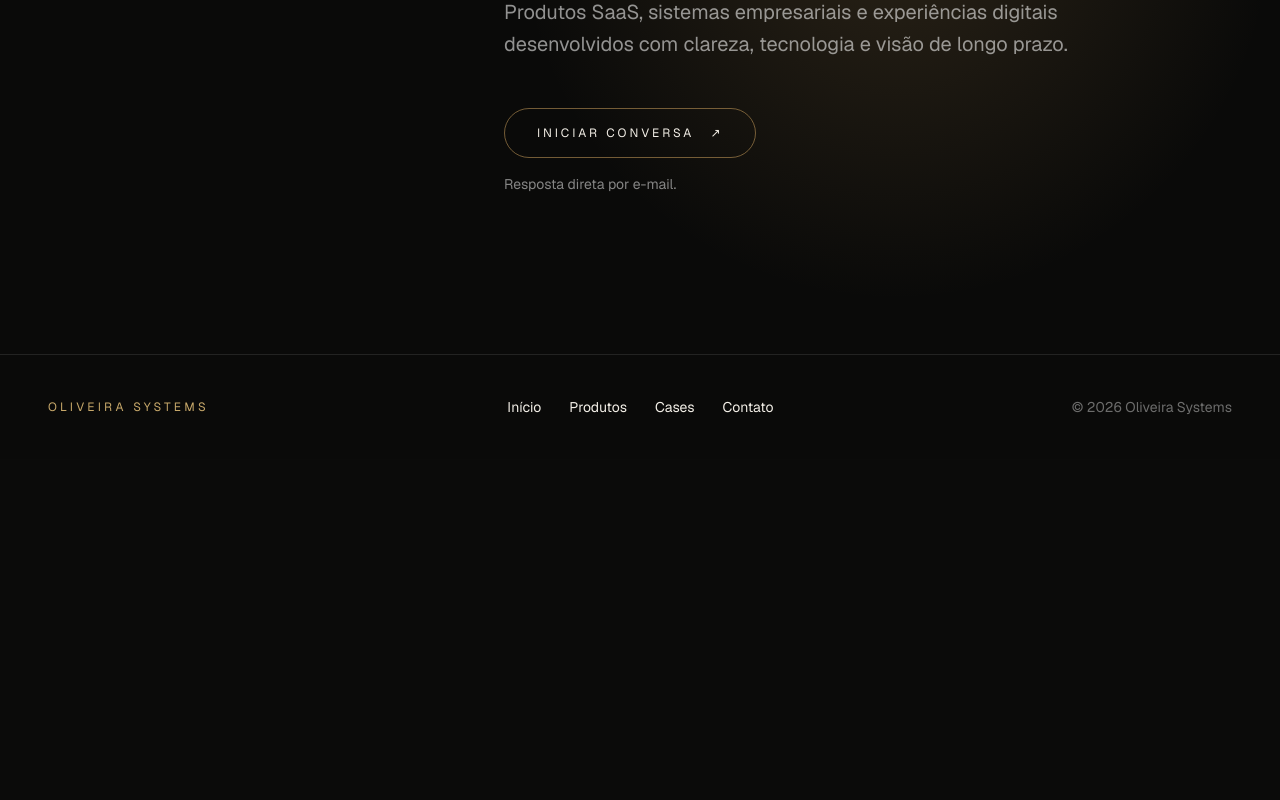
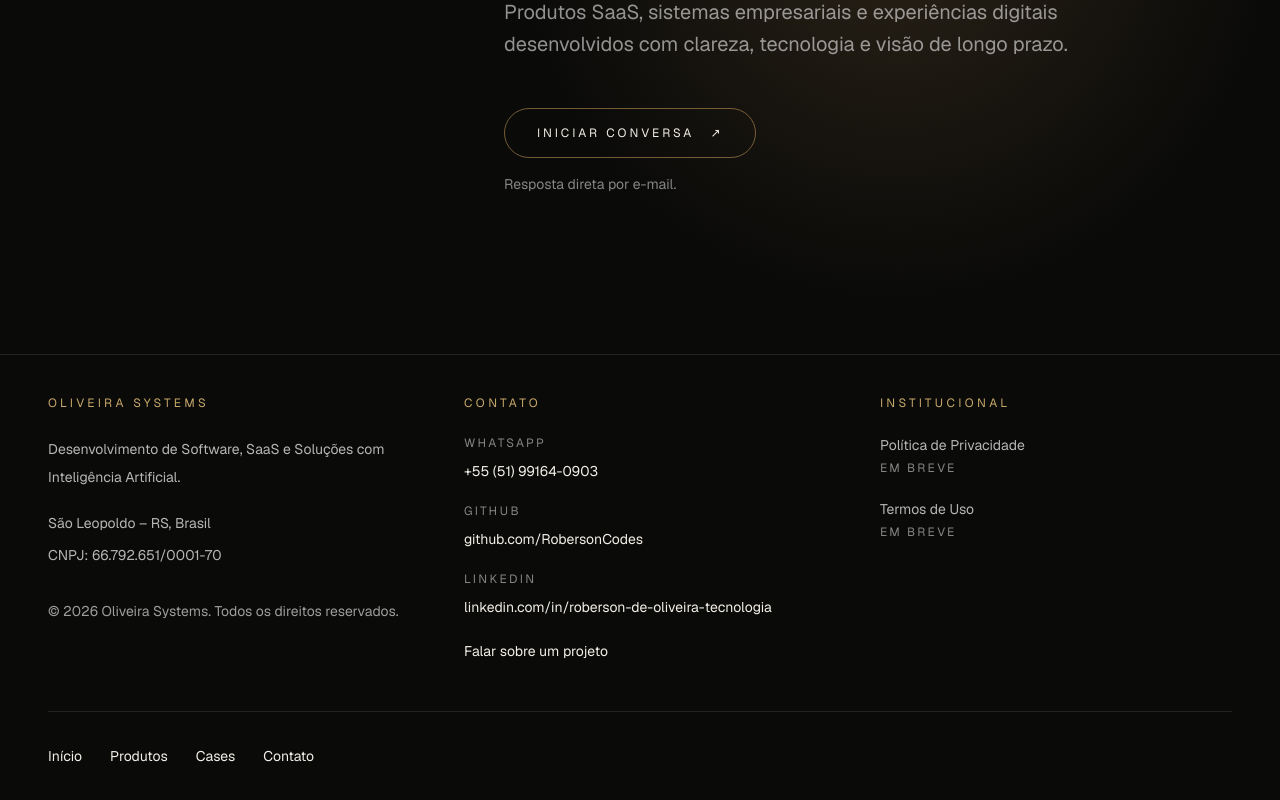
Before and after one commit to RobersonCodes/Oliveira-Systems.dev, a Next.js app: page / in a window 1280 px wide. Shown: the part 7463-8263 px from the top of the page. Before the commit the page ends 7922 px from the top, so only its background shows below. Built offline with nearby package versions, Linux system fonts and the light colour scheme.

Commit message:
feat: add institutional information to footer

```diff
--- a/components/layout/Footer.tsx
+++ b/components/layout/Footer.tsx
@@ -5,21 +5,134 @@ const footerLinks = [
   { label: "Contato", href: "#contato" },
 ];
 
+const externalLinkClass =
+  "text-sm leading-6 text-white/70 underline-offset-4 transition-colors hover:text-white hover:underline focus-visible:rounded-sm focus-visible:outline focus-visible:outline-2 focus-visible:outline-offset-4 focus-visible:outline-[#c7a86a]";
+
 export default function Footer() {
   return (
     <footer className="border-t border-white/10 bg-[#0a0a09] px-6 py-10 text-[#f3efe7] md:px-12">
-      <div className="mx-auto flex max-w-[1500px] flex-col gap-8 md:flex-row md:items-center md:justify-between">
-        <p className="text-xs uppercase tracking-[0.28em] text-[#c7a86a]">
-          Oliveira Systems
-        </p>
+      <div className="mx-auto max-w-[1500px]">
+        <div className="grid gap-12 md:grid-cols-2 lg:grid-cols-3 lg:gap-16">
+          <section aria-labelledby="footer-brand-title">
+            <h2
+              id="footer-brand-title"
+              className="text-xs uppercase tracking-[0.28em] text-[#c7a86a]"
+            >
+              Oliveira Systems
+            </h2>
+            <p className="mt-6 max-w-sm text-sm leading-7 text-white/70">
+              Desenvolvimento de Software, SaaS e Soluções com Inteligência
+              Artificial.
+            </p>
+            <address className="mt-5 space-y-2 text-sm not-italic leading-6 text-white/70">
+              <p>São Leopoldo – RS, Brasil</p>
+              <p>CNPJ: 66.792.651/0001-70</p>
+            </address>
+            <p className="mt-8 text-sm leading-6 text-white/60">
+              © 2026 Oliveira Systems. Todos os direitos reservados.
+            </p>
+          </section>
 
-        <nav aria-label="Navegação do rodapé">
+          <section aria-labelledby="footer-contact-title">
+            <h2
+              id="footer-contact-title"
+              className="text-xs uppercase tracking-[0.28em] text-[#c7a86a]"
+            >
+              Contato
+            </h2>
+            <ul className="mt-6 space-y-5">
+              <li>
+                <p className="text-xs uppercase tracking-[0.2em] text-white/50">
+                  WhatsApp
+                </p>
+                <a
+                  href="https://wa.me/5551991640903"
+                  target="_blank"
+                  rel="noopener noreferrer"
+                  aria-label="Conversar com a Oliveira Systems pelo WhatsApp"
+                  className={`mt-2 inline-block ${externalLinkClass}`}
+                >
+                  +55 (51) 99164-0903
+                </a>
+              </li>
+              <li>
+                <p className="text-xs uppercase tracking-[0.2em] text-white/50">
+                  GitHub
+                </p>
+                <a
+                  href="https://github.com/RobersonCodes"
+                  target="_blank"
+                  rel="noopener noreferrer"
+                  aria-label="Abrir o perfil da Oliveira Systems no GitHub"
+                  className={`mt-2 inline-block ${externalLinkClass}`}
+                >
+                  github.com/RobersonCodes
+                </a>
+              </li>
+              <li>
+                <p className="text-xs uppercase tracking-[0.2em] text-white/50">
+                  LinkedIn
+                </p>
+                <a
+                  href="https://www.linkedin.com/in/roberson-de-oliveira-tecnologia"
+                  target="_blank"
+                  rel="noopener noreferrer"
+                  aria-label="Abrir o perfil da Oliveira Systems no LinkedIn"
+                  className={`mt-2 inline-block ${externalLinkClass}`}
+                >
+                  linkedin.com/in/roberson-de-oliveira-tecnologia
+                </a>
+              </li>
+              <li>
+                <a href="#contato" className={externalLinkClass}>
+                  Falar sobre um projeto
+                </a>
+              </li>
+            </ul>
+          </section>
+
+          <section aria-labelledby="footer-institutional-title">
+            <h2
+              id="footer-institutional-title"
+              className="text-xs uppercase tracking-[0.28em] text-[#c7a86a]"
+            >
+              Institucional
+            </h2>
+            <ul className="mt-6 space-y-5">
+              <li>
+                <p className="text-sm text-white/70">
+                  Política de Privacidade
+                </p>
+                <span
+                  aria-disabled="true"
+                  className="mt-1 inline-block text-xs uppercase tracking-[0.18em] text-white/50"
+                >
+                  Em breve
+                </span>
+              </li>
+              <li>
+                <p className="text-sm text-white/70">Termos de Uso</p>
+                <span
+                  aria-disabled="true"
+                  className="mt-1 inline-block text-xs uppercase tracking-[0.18em] text-white/50"
+                >
+                  Em breve
+                </span>
+              </li>
+            </ul>
+          </section>
+        </div>
+
+        <nav
+          aria-label="Navegação do rodapé"
+          className="mt-12 border-t border-white/10 pt-8"
+        >
           <ul className="flex flex-wrap gap-x-7 gap-y-3">
             {footerLinks.map((link) => (
               <li key={link.href}>
                 <a
                   href={link.href}
-                  className="text-sm text-white/55 transition-colors hover:text-white"
+                  className="text-sm text-white/70 transition-colors hover:text-white focus-visible:rounded-sm focus-visible:outline focus-visible:outline-2 focus-visible:outline-offset-4 focus-visible:outline-[#c7a86a]"
                 >
                   {link.label}
                 </a>
@@ -27,10 +140,6 @@ export default function Footer() {
             ))}
           </ul>
         </nav>
-
-        <p className="text-sm text-white/40">
-          © {new Date().getFullYear()} Oliveira Systems
-        </p>
       </div>
     </footer>
   );
```
